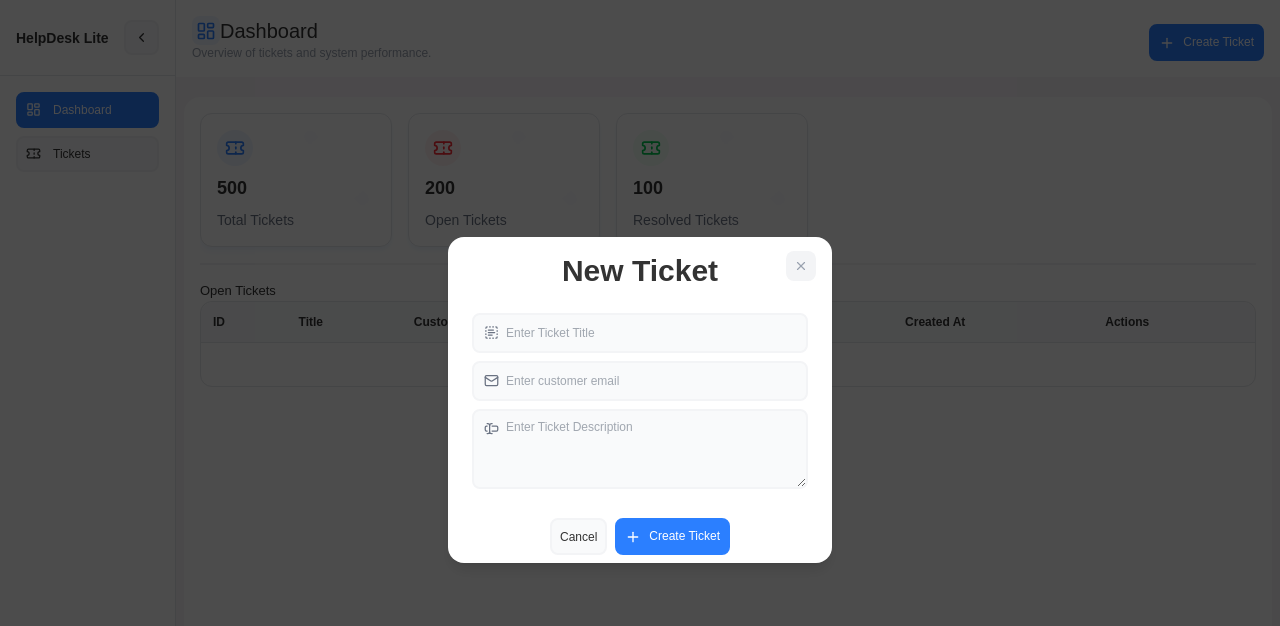
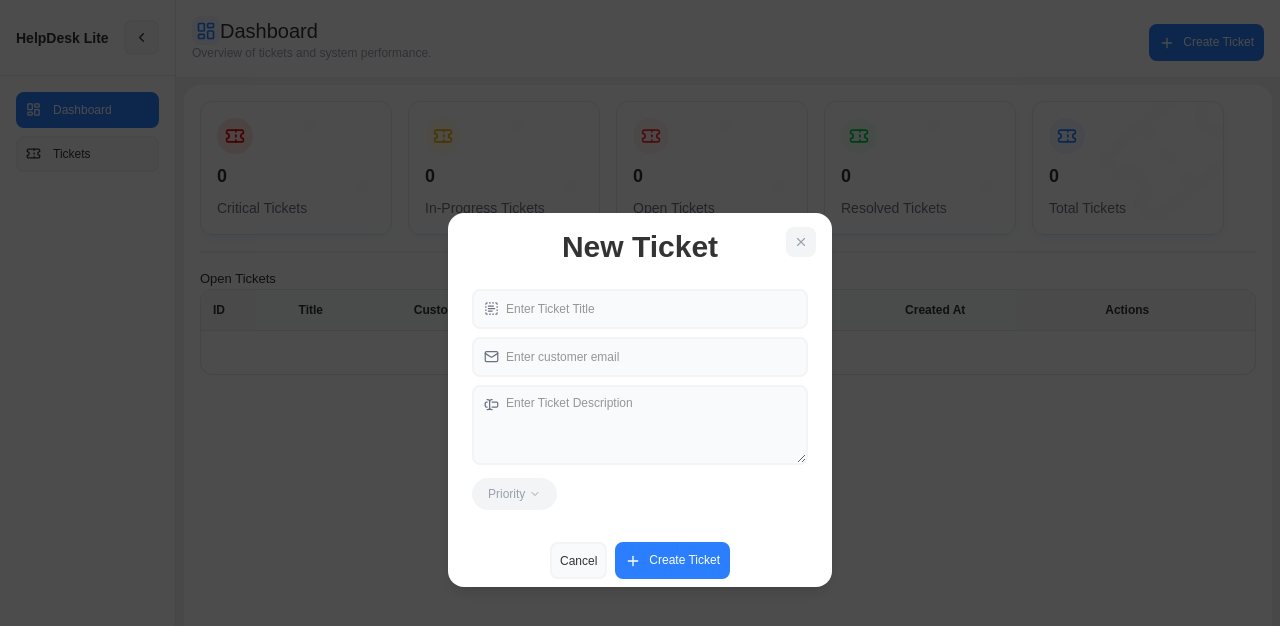
Before and after one commit to nyator/STSystem, a React (Vite) app: page / in a window 1280 px wide. Both pictures are taken after a click on the button "Create Ticket". Shown: the top 626 px of the page. Built offline with nearby package versions, Linux system fonts and the light colour scheme; a web font is replaced by a local one.

Commit message:
feat: enhance local storage handling and improve ticket management; refactor components for better data retrieval and UI consistency

```diff
--- a/src/Hooks/useLocalStorage.js
+++ b/src/Hooks/useLocalStorage.js
@@ -5,5 +5,11 @@ export function setLocalStorage(key, value) {
 
 export function getLocalStorage(key) {
     const item = localStorage.getItem(key)
-    return item ? JSON.parse(item) : null
+    if (!item) return null
+    try {
+        return JSON.parse(item)
+    } catch (e) {
+        // If stored value is not valid JSON, return the raw string as a fallback
+        return item
+    }
 }
--- a/src/Layouts/SideBar.jsx
+++ b/src/Layouts/SideBar.jsx
@@ -1,18 +1,20 @@
 import { useEffect, useState } from 'react';
 import { LuChevronRight, LuLayoutDashboard, LuTicket } from 'react-icons/lu';
 import MainContent from './MainContent';
+import { getLocalStorage, setLocalStorage } from "../Hooks/useLocalStorage"
 
 export default function SideBar() {
     const [isOpen, setIsOpen] = useState(true);
 
 
     const [activeMenu, setActiveMenu] = useState(() => {
-        const savedMenu = localStorage.getItem('activeMenu');
-        return savedMenu ? JSON.parse(savedMenu) : 'Dashboard';
+        const saved = getLocalStorage('activeMenu')
+        return saved || 'Dashboard'
     });
 
     useEffect(() => {
-        localStorage.setItem('activeMenu', JSON.stringify(activeMenu));
+        setLocalStorage('activeMenu', activeMenu)
+        setLocalStorage("news", 'kwodqnnwq')
     }, [activeMenu]);
 
     const menuItems = [
@@ -21,7 +23,7 @@ export default function SideBar() {
     ];
 
     return (
-        <div className="flex h-screen">
+        <div className="flex h-screen max-w-400">
             <div
                 className={`${isOpen ? 'w-44' : 'w-20'
                     } bg-white transition-all duration-300 h-full flex flex-col border-r border-gray-200 overflow-hidden`}>
--- a/src/components/dashboard/Cards.jsx
+++ b/src/components/dashboard/Cards.jsx
@@ -1,12 +1,19 @@
+import { getTickets } from "../../utils/TicketService"
 import Card from "../ui/Card"
 
-const ticketCards = [
-    { id: 1, label: "Total Tickets", value: 500, colors: "bg-blue-50 text-blue-500" },
-    { id: 2, label: "Open Tickets", value: 200, colors: "bg-red-50 text-red-500" },
-    { id: 3, label: "Resolved Tickets", value: 100, colors: "bg-green-50 text-green-500" },
-]
 
 const Cards = () => {
+
+    const tickets = getTickets() || []
+
+    const ticketCards = [
+        { id: 3, label: "Critical Tickets", value: tickets.filter(t => (t.priority || '').toLowerCase() === 'high').length, colors: "bg-red-100 text-red-600" },
+        { id: 3, label: "In-Progress Tickets", value: tickets.filter(t => (t.status || '').toLowerCase() === 'progress').length, colors: "bg-yellow-50 text-yellow-500" },
+        { id: 2, label: "Open Tickets", value: tickets.filter(t => (t.status || '').toLowerCase() === 'open').length, colors: "bg-red-50 text-red-500" },
+        { id: 3, label: "Resolved Tickets", value: tickets.filter(t => (t.status || '').toLowerCase() === 'resolved').length, colors: "bg-green-50 text-green-500" },
+        { id: 1, label: "Total Tickets", value: tickets.length, colors: "bg-blue-50 text-blue-500" },
+    ]
+
     return (
         <div className='flex overflow-x-auto items-center gap-4 w-full border-b-2 border-gray-100 pb-4 mb-4 [&::-webkit-scrollbar]:h-1 [&::-webkit-scrollbar-thumb]:bg-gray-400 [&::-webkit-scrollbar-thumb]:rounded-sm'>
             {ticketCards.map((card) => (
--- a/src/components/dashboard/Header.jsx
+++ b/src/components/dashboard/Header.jsx
@@ -13,6 +13,12 @@ function Header({ icon, title, description }) {
 
     const { createTicket, isLoading } = useCreateTicket();
 
+    const priorityOptions = [
+        { label: "Low", value: "low", onClick: () => { } },
+        { label: "Medium", value: "medium", onClick: () => { } },
+        { label: "High", value: "high", onClick: () => { } },
+    ]
+
     const onSubmit = (data) => {
         createTicket(data, {
             onSuccess: () => {
@@ -20,9 +26,9 @@ function Header({ icon, title, description }) {
                 reset()
                 setOpenModal(false)
             },
-            onError: () => {
-                // setToast({ message: "Something went wrong", type: "error" })
-            }
+            // onError: () => {
+            //     // setToast({ message: "Something went wrong", type: "error" })
+            // }
         })
 
     }
@@ -52,9 +58,8 @@ function Header({ icon, title, description }) {
                 onClose={() => setOpenModal(false)}
                 title="New Ticket"
                 LAction="Cancel"
-                RAction={"Create Ticket"}
-                RIcon={<LuPlus size={16} className="inline mr-2 group-hover:animate-wiggle" />
-                }
+                RAction="Create Ticket"
+                RIcon={<LuPlus size={16} className="inline mr-2 group-hover:animate-wiggle" />}
                 submit={handleSubmit(onSubmit)}
             >
                 <form className="space-y-4">
@@ -62,7 +67,7 @@ function Header({ icon, title, description }) {
                         name="title"
                         placeholder="Enter Ticket Title"
                         register={register}
-                        formfields={{ required: true }}
+                        formfields={{ required: "Title is required" }}
                         error={errors.title}
                     />
                     <FormInput
@@ -70,20 +75,20 @@ function Header({ icon, title, description }) {
                         placeholder="Enter customer email"
                         icon={<LuMail className="absolute left-3 top-3 text-gray-500" size={15} />}
                         register={register}
-                        formfields={{ required: true }}
+                        formfields={{ required: "Email is required" }}
                         error={errors.email}
                     />
                     <FormTextArea
                         name="description"
                         placeholder="Enter Ticket Description"
                         register={register}
-                        formfields={{ required: true }}
+                        formfields={{ required: "Description is required" }}
                         error={errors.description}
                     />
+                    <div className='flex space-x-2'>
+                        <OptionButton options={priorityOptions}>Priority</OptionButton>
 
-                    {/* <div className='flex space-x-2'>
-                        <OptionButton options={priorityOptions}>Priority</OptionButton>
-                    </div> */}
+                    </div>
                 </form>
             </TicketModal>
         </div>
--- a/src/components/ui/StatusBadge.jsx
+++ b/src/components/ui/StatusBadge.jsx
@@ -4,9 +4,9 @@ import { LuDot } from 'react-icons/lu';
 function StatusBadge({ status = "Open" }) {
 
     const varaintColors = {
-        Progress: "border-yellow-100 text-yellow-700",
-        Resolved: "border-green-100 text-green-700",
-        Open: "border-blue-100 text-blue-700",
+        Progress: "text-yellow-600",
+        Resolved: " text-blue-700",
+        Open: "text-red-700",
     }
 
     const baseClass = "max-w-sm w-fit text-nowrap rounded-md py-1 mx-auto font-medium flex items-center justify-center text-xs"
--- a/src/components/ui/Table.jsx
+++ b/src/components/ui/Table.jsx
@@ -11,7 +11,7 @@ function Table({ columns, title, data = [] }) {
             <div className='flex flex-col rounded-xl border border-gray-200 items-center w-full'>
                 <div className="w-full overflow-x-auto rounded-t-xl">
                     <table className="w-full">
-                        <thead className="border-b border-gray-200 bg-gray-50 text-xs font-medium">
+                        <thead className="border-b border-gray-200 bg-gray-50 text-xs font-medium text-nowrap">
                             <tr className="w-full">
                                 {cols.map((col, index) => (
                                     <th
@@ -29,7 +29,7 @@ function Table({ columns, title, data = [] }) {
                                     <td colSpan={cols.length} className="p-3 text-center">No data</td>
                                 </tr>
                             ) : data.map((row, idx) => (
-                                <tr key={idx} className={` border-gray-200 text-nowrap ${idx === data.length - 1 ? 'border-b-0' : ' border-b'}`}>
+                                <tr key={idx}  className={` border-gray-200 text-nowrap  ${idx === data.length - 1 ? 'border-b-0' : ' border-b'}`}>
                                     {cols.map((col, index) => (
                                         <td
                                             key={col.key}
--- a/src/index.css
+++ b/src/index.css
@@ -6,18 +6,17 @@
 }
 
 body {
-  background-color: rgb(250, 245, 250);
+  background-color: #f3f4f6;
   color: #333333;
   font-size: small;
 }
 
 @theme {
   --animate-wiggle: wiggle 1s ease-in-out infinite;
-  --color-mblack : #333333,
+  --color-mblack : #333333;
 
 
   @keyframes wiggle {
-
     0%,
     100% {
       transform: rotate(-10deg);
--- a/src/pages/Dashboard.jsx
+++ b/src/pages/Dashboard.jsx
@@ -15,7 +15,7 @@ function Dashboard() {
             </div>
 
             <div>
-                <div className='flex flex-col items-start bg-white p-4 w-[calc(100%-1rem)] min-h-screen mt-5 m-2 rounded-2xl'>
+                <div className='flex flex-col items-start bg-white p-4 w-[calc(100%-1rem)] min-h-screen m-2 rounded-2xl'>
                     <Cards />
 
                     <Table
--- a/src/pages/Ticket.jsx
+++ b/src/pages/Ticket.jsx
@@ -1,4 +1,4 @@
-import { LuTicket, LuCalendarArrowDown, LuCircleCheck, LuShieldCheck } from "react-icons/lu"
+import { LuTicket, LuCalendarArrowDown, LuCircleCheck, LuShieldCheck, LuSlidersHorizontal } from "react-icons/lu"
 
 import Header from '../components/dashboard/Header';
 import FilterButton from '../components/ui/FilterButton';
@@ -25,11 +25,11 @@ function Ticket() {
             </div>
 
 
-            <div className='flex flex-col items-start bg-white p-4 w-[calc(100%-1rem)] min-h-screen mt-5 m-2 rounded-2xl'>
+            <div className='flex flex-col items-start bg-white p-4 w-[calc(100%-1rem)] min-h-screen m-2 rounded-2xl'>
                 <div className=' bg-white flex justify-between items-center gap-2 w-full border-b-2 border-gray-100 mb-5 py-4'>
                     <TicketSearch />
 
-                    <div className='flex items-center gap-2'>
+                    <div className='hidden md:flex items-center gap-2'>
                         <FilterButton
                             title="Date"
                             icon={<LuCalendarArrowDown size={15} />}
@@ -42,6 +42,9 @@ function Ticket() {
                             title="Status"
                             icon={<LuCircleCheck size={15} />}
                         />
+                    </div>
+                    <div className='flex md:hidden items-center gap-2 text-xs text-gray-600 bg-gray-50 border-2 border-gray-100 h-10 px-3 rounded-lg hover:bg-gray-200 transition-all ease-in-out duration-300 focus:outline-none'>
+                        <LuSlidersHorizontal />
                     </div>
                 </div>
                 <Table
--- a/src/utils/TicketService.js
+++ b/src/utils/TicketService.js
@@ -1,3 +1,5 @@
+import { getLocalStorage } from "../Hooks/useLocalStorage"
+
 export const getTickets = () => {
     const data = localStorage.getItem("tickets")
     const tickets = data ? JSON.parse(data) : []
```
Also changed, not shown: src/Layouts/MainContent.jsx (+0 -24 lines).
